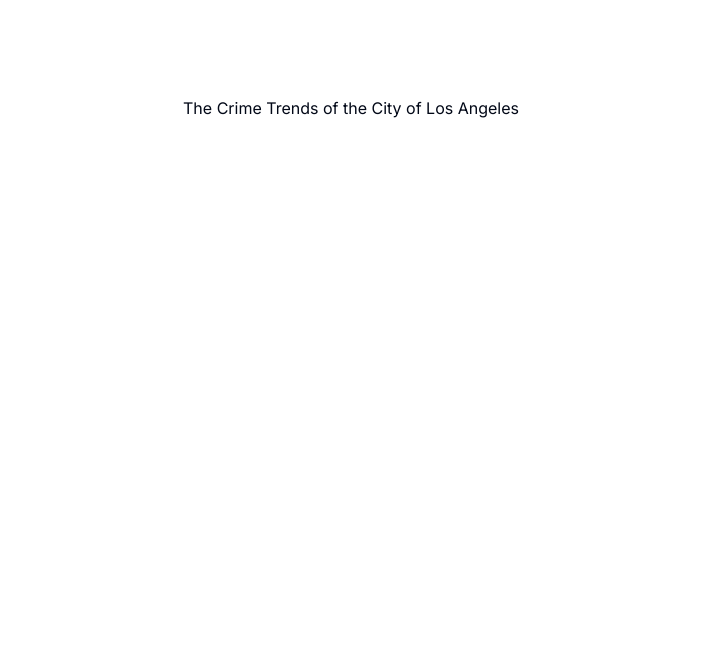
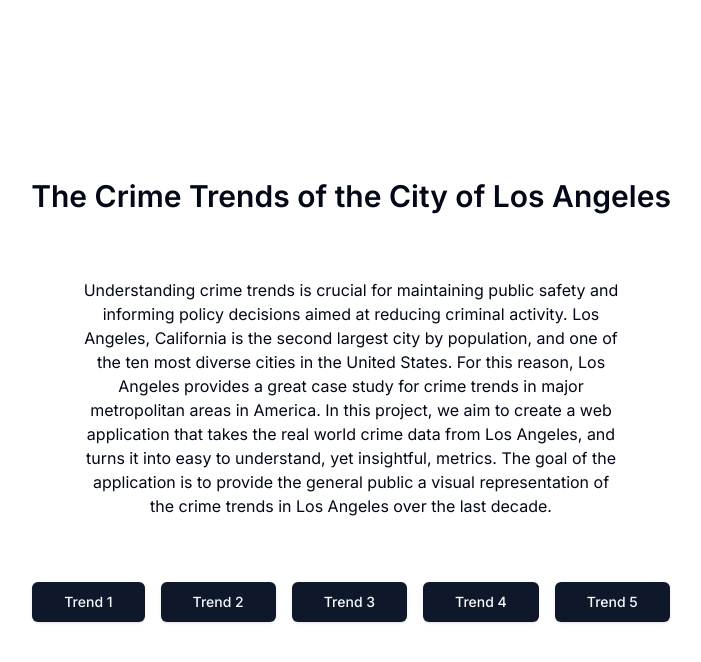
Before and after one commit to codysauermann/crime-trend-app, a Next.js app: page / in a window 1280 px wide. Shown: the top 662 px of the page, without its empty margins (289-990 px from the left). Built offline with nearby package versions, Linux system fonts and the light colour scheme.

Commit message:
Build homepage and routes to trend pages

```diff
--- a/src/app/page.tsx
+++ b/src/app/page.tsx
@@ -1,13 +1,48 @@
 import { Button } from "@/components/ui/button";
-import Image from "next/image";
+import Link from "next/link";
 
+const routes = [
+  {
+      href: "/trend1",
+      label: "Trend 1"
+  },
+  {
+      href: "/trend2",
+      label: "Trend 2"
+  },
+  {
+      href: "/trend3",
+      label: "Trend 3"
+  },
+  {
+    href: "/trend4",
+    label: "Trend 4"
+  },
+  {
+    href: "/trend5",
+    label: "Trend 5"
+  },
+
+]
 export default function Home() {
   return (
-    <main className="flex min-h-screen flex-col items-center justify-between p-24">
-      <div>
-        <h1>The Crime Trends of the City of Los Angeles</h1>
+    <main className="flex min-h-screen flex-col items-center justify-center p-24">
+      <h1 className="flex text-3xl font-semibold">The Crime Trends of the City of Los Angeles</h1>
+      <div className="flex max-w-[50%] my-16">
+        <p className="text-center">Understanding crime trends is crucial for maintaining public safety and informing policy decisions aimed at reducing criminal activity. Los Angeles, California is the second largest city by population, and one of the ten most diverse cities in the United States. For this reason, Los Angeles provides a great case study for crime trends in major metropolitan areas in America. In this project, we aim to create a web application that takes the real world crime data from Los Angeles, and turns it into easy to understand, yet insightful, metrics. The goal of the application is to provide the general public a visual representation of the crime trends in Los Angeles over the last decade.</p>
       </div>
-      <div className="container"></div>
+      <div className="flex space-x-4">
+      {routes.map((route, i) => (
+                        <Button asChild size="lg">
+                            <Link
+                            key={i}
+                            href={route.href}
+                            className="text-base font-medium transition-colors">
+                                {route.label}
+                            </Link>
+                        </Button>
+                    ))}
+      </div>
     </main>
   );
 }
--- /dev/null
+++ b/src/app/trend1/page.tsx
@@ -0,0 +1,9 @@
+import React from 'react'
+
+function page1() {
+  return (
+    <div>page1</div>
+  )
+}
+
+export default page1
--- /dev/null
+++ b/src/app/trend2/page.tsx
@@ -0,0 +1,9 @@
+import React from 'react'
+
+function page2() {
+  return (
+    <div>page2</div>
+  )
+}
+
+export default page2
--- /dev/null
+++ b/src/app/trend3/page.tsx
@@ -0,0 +1,9 @@
+import React from 'react'
+
+function page3() {
+  return (
+    <div>page3</div>
+  )
+}
+
+export default page3
--- /dev/null
+++ b/src/app/trend4/page.tsx
@@ -0,0 +1,9 @@
+import React from 'react'
+
+function page4() {
+  return (
+    <div>page4</div>
+  )
+}
+
+export default page4
--- /dev/null
+++ b/src/app/trend5/page.tsx
@@ -0,0 +1,9 @@
+import React from 'react'
+
+function page5() {
+  return (
+    <div>page5</div>
+  )
+}
+
+export default page5
--- a/src/components/ui/button.tsx
+++ b/src/components/ui/button.tsx
@@ -19,6 +19,8 @@ const buttonVariants = cva(
           "bg-secondary text-secondary-foreground shadow-sm hover:bg-secondary/80",
         ghost: "hover:bg-accent hover:text-accent-foreground",
         link: "text-primary underline-offset-4 hover:underline",
+        grow:
+        "bg-primary text-primary-foreground shadow hover:h-10 hover:rounded-md hover:px-8 hover:transition-all",
       },
       size: {
         default: "h-9 px-4 py-2",
```
